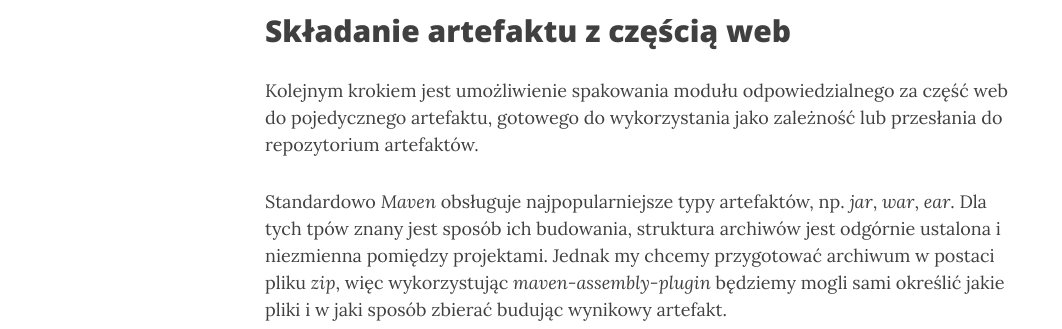
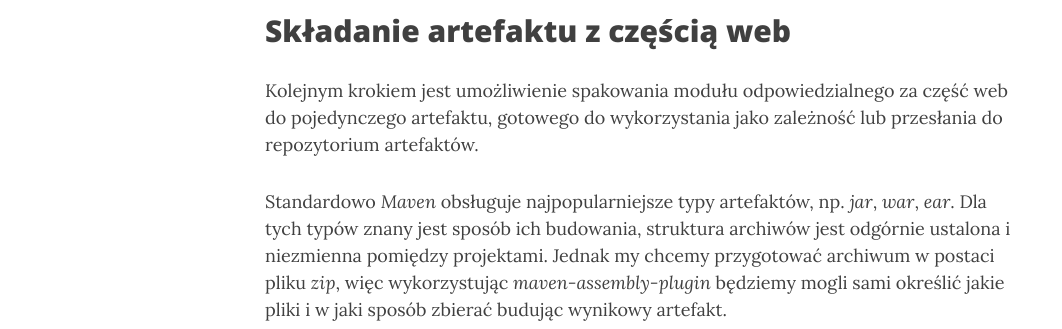
Before and after one commit to glipecki/glipecki.github.io, a Jekyll site: the page built from _posts/2016-12-07-budowanie-aplikacji-angular-cli-spring-boot.md, in a window 1280 px wide and 900 px high, scrolled down 6756 px. Shown: the part 181-510 px from the top of the window, without its empty margins (0-1062 px from the left). Built offline with Jekyll 4.4.1, drawn with Linux system fonts in a browser that asks for light colours; nearby versions of some CDN libraries; comment, search, counter and statistics services are not loaded; some of the changed text lies outside the part shown.

Commit message:
Update 2016-12-07-budowanie-aplikacji-angular-cli-spring-boot.md
literówki

```diff
--- a/_posts/2016-12-07-budowanie-aplikacji-angular-cli-spring-boot.md
+++ b/_posts/2016-12-07-budowanie-aplikacji-angular-cli-spring-boot.md
@@ -240,9 +240,9 @@ Całość zmian z tego kroku możemy obejrzeć w commicie _GitHub_: [commit](htt
 
 ## Składanie artefaktu z częścią web
 
-Kolejnym krokiem jest umożliwienie spakowania modułu odpowiedzialnego za część web do pojedycznego artefaktu, gotowego do wykorzystania jako zależność lub przesłania do repozytorium artefaktów.
+Kolejnym krokiem jest umożliwienie spakowania modułu odpowiedzialnego za część web do pojedynczego artefaktu, gotowego do wykorzystania jako zależność lub przesłania do repozytorium artefaktów.
 
-Standardowo _Maven_ obsługuje najpopularniejsze typy artefaktów, np. _jar_, _war_, _ear_. Dla tych tpów znany jest sposób ich budowania, struktura archiwów jest odgórnie ustalona i niezmienna pomiędzy projektami. Jednak my chcemy przygotować archiwum w postaci pliku _zip_, więc wykorzystując _maven-assembly-plugin_ będziemy mogli sami określić jakie pliki i w jaki sposób zbierać budując wynikowy artefakt.
+Standardowo _Maven_ obsługuje najpopularniejsze typy artefaktów, np. _jar_, _war_, _ear_. Dla tych typów znany jest sposób ich budowania, struktura archiwów jest odgórnie ustalona i niezmienna pomiędzy projektami. Jednak my chcemy przygotować archiwum w postaci pliku _zip_, więc wykorzystując _maven-assembly-plugin_ będziemy mogli sami określić jakie pliki i w jaki sposób zbierać budując wynikowy artefakt.
 
 Do _pom.xml_ modułu _demo-web_ dodajemy definicję _maven-assembly-plugin_ zawierającą docelową nazwę artefaktu oraz plik assembly opisujący sposób jego składania.
 
```
Also changed, not shown: other parts of _posts/2016-12-07-budowanie-aplikacji-angular-cli-spring-boot.md (+8 -8 lines).
